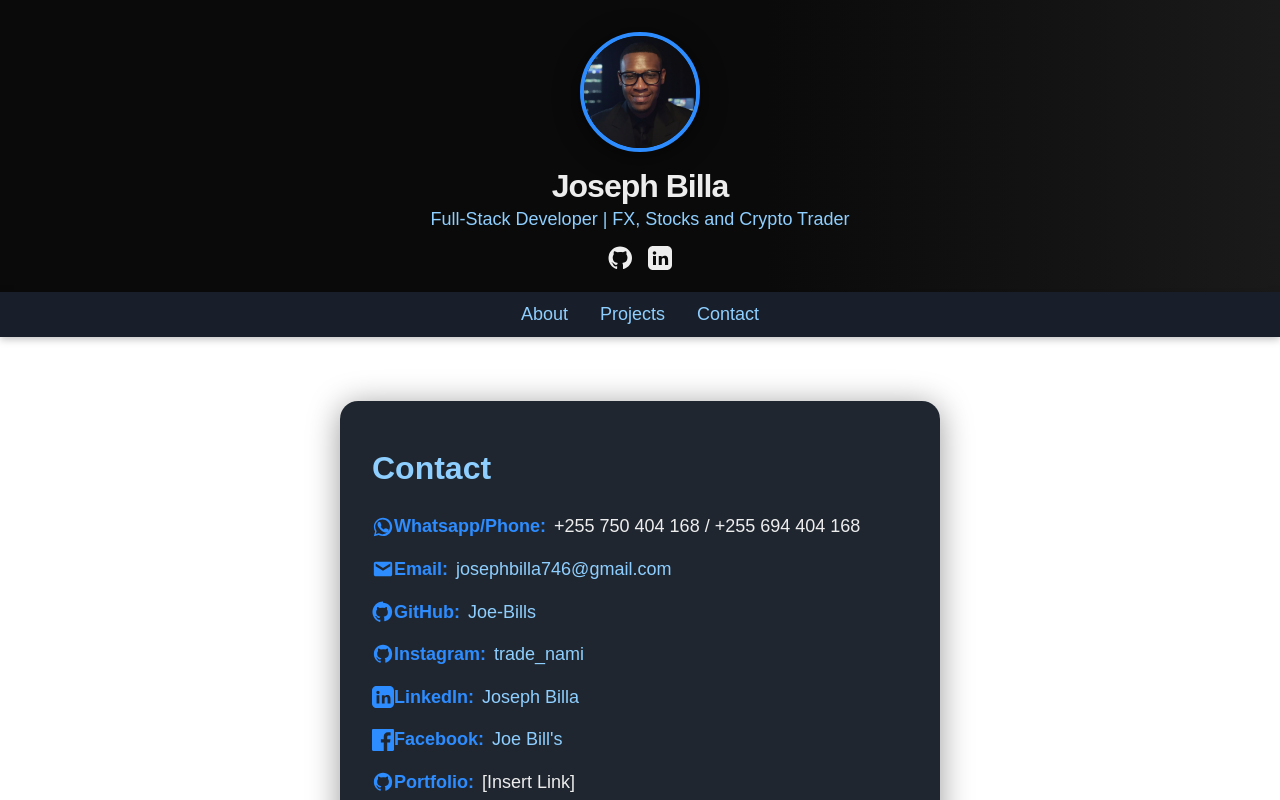
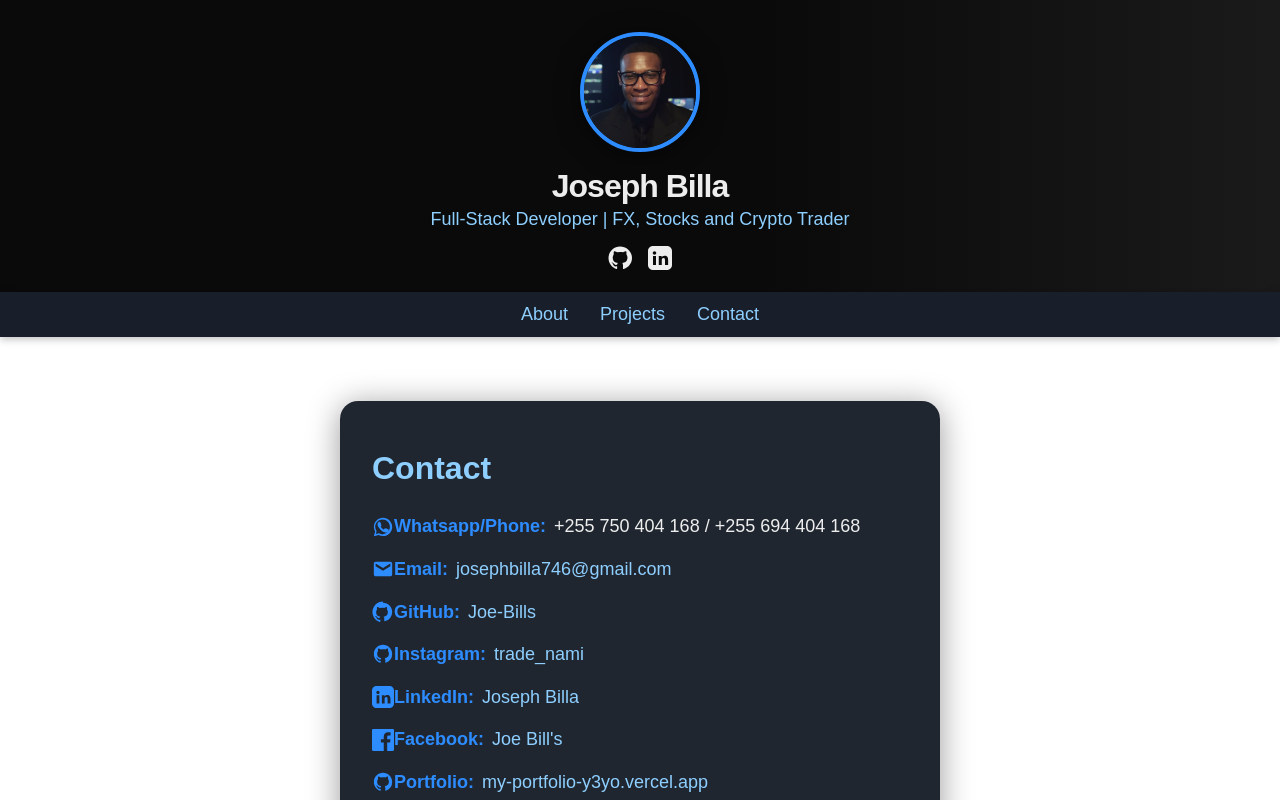
Before and after one commit to Joe-Bills/my-portfolio, a Next.js app: page /contact in a window 1280 px wide. Shown: the top 800 px of the page. Built offline with nearby package versions, Linux system fonts and the light colour scheme.

Commit message:
Update portfolio link on Contact page

```diff
--- a/src/app/contact/page.tsx
+++ b/src/app/contact/page.tsx
@@ -62,7 +62,7 @@
             <svg width="22" height="22" fill="currentColor" viewBox="0 0 24 24"><path d="M12 2.04c-5.5 0-9.96 4.46-9.96 9.96 0 4.41 2.87 8.15 6.84 9.49.5.09.68-.22.68-.48 0-.24-.01-.87-.01-1.7-2.78.6-3.37-1.34-3.37-1.34-.45-1.15-1.1-1.46-1.1-1.46-.9-.62.07-.61.07-.61 1 .07 1.53 1.03 1.53 1.03.89 1.52 2.34 1.08 2.91.83.09-.65.35-1.08.63-1.33-2.22-.25-4.56-1.11-4.56-4.95 0-1.09.39-1.98 1.03-2.68-.1-.25-.45-1.28.1-2.67 0 0 .84-.27 2.75 1.02a9.56 9.56 0 0 1 2.5-.34c.85 0 1.7.11 2.5.34 1.91-1.29 2.75-1.02 2.75-1.02.55 1.39.2 2.42.1 2.67.64.7 1.03 1.59 1.03 2.68 0 3.85-2.34 4.7-4.57 4.95.36.31.68.92.68 1.85 0 1.34-.01 2.42-.01 2.75 0 .27.18.58.69.48A10.01 10.01 0 0 0 22 12c0-5.5-4.46-9.96-9.96-9.96z"/></svg>
             Portfolio:
           </span>
-          [Insert Link]
+          <a href="https://my-portfolio-y3yo.vercel.app/" target="_blank" rel="noopener noreferrer" style={{ color: '#8ecfff' }}>my-portfolio-y3yo.vercel.app</a>
         </li>
       </ul>
       <p style={{ color: '#8ecfff', fontSize: 20, marginTop: 16 }}>Feel free to contact me for collaboration, job opportunities, or any inquiries!</p>
```
